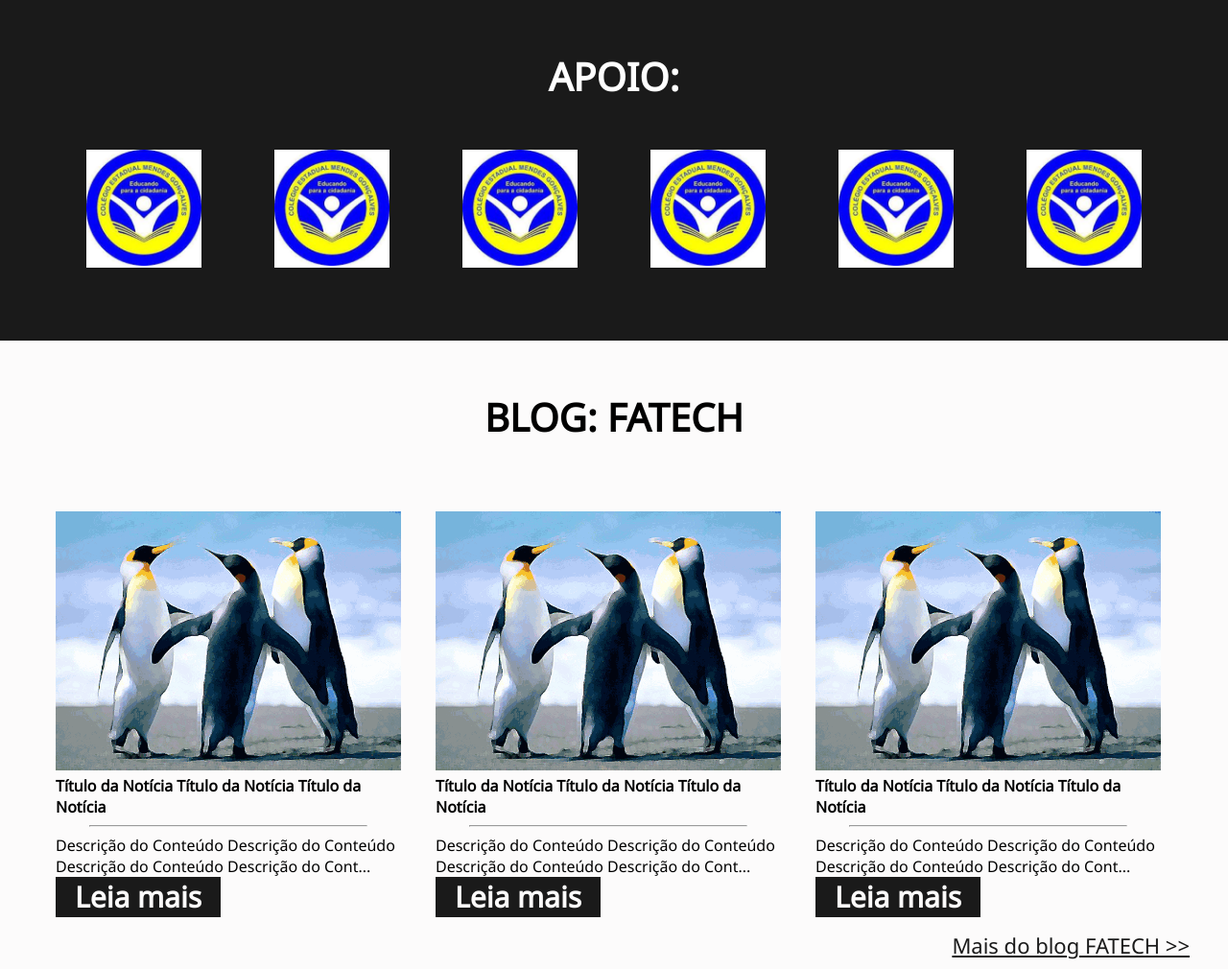
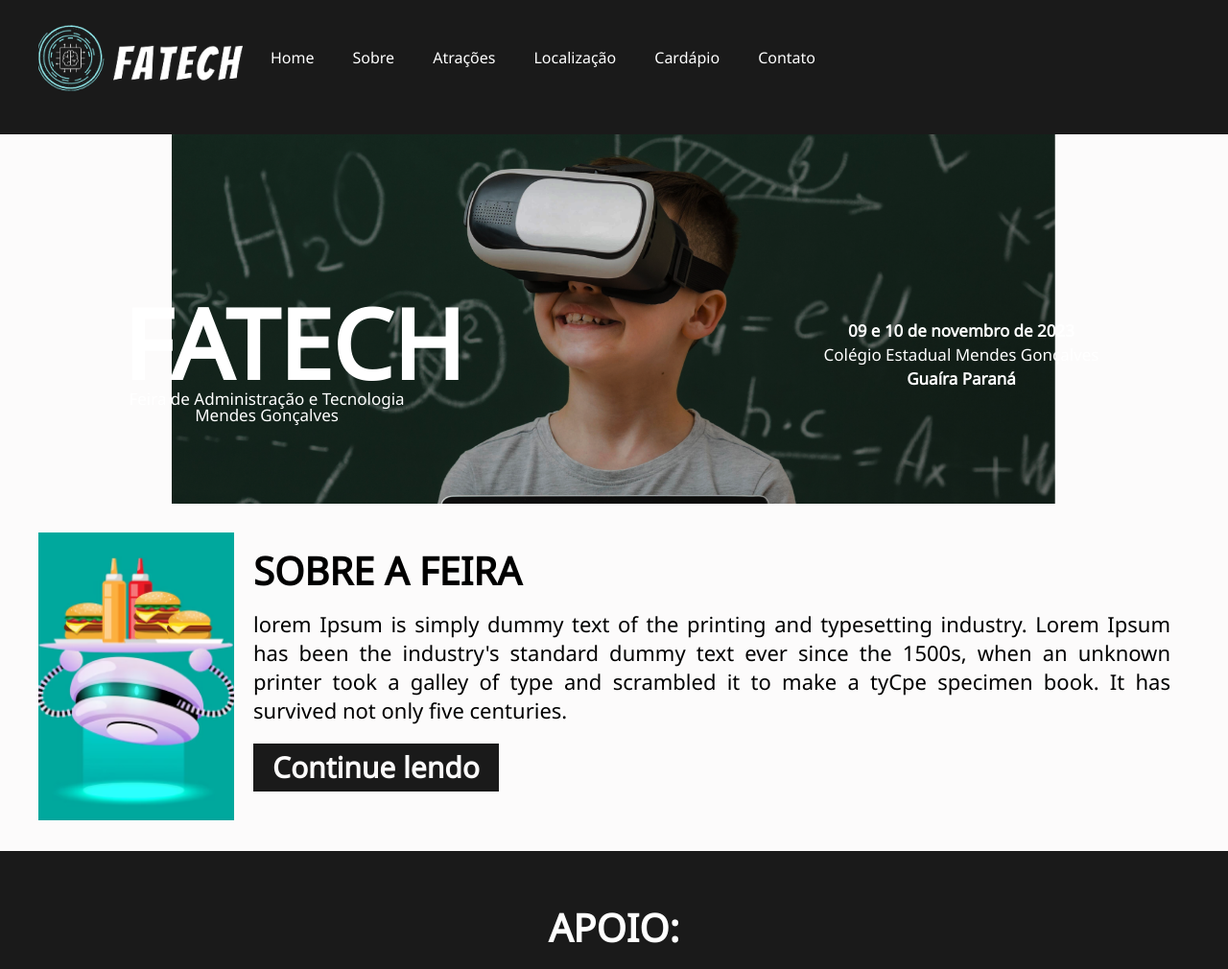
Before and after one commit to leosanfelice/fatech-2ds, a plain HTML site: page index.html in a window 1280 px wide. Shown: the top 1010 px of the page at 96% size. Drawn offline with Linux system fonts and the light colour scheme.

Commit message:
Add files via upload

```diff
--- a/css/style.css
+++ b/css/style.css
@@ -257,3 +257,94 @@ hr {
     color: #fff;
     padding: 40px 0;
 }
+section{
+    max-width: 1200px;
+    margin: 0 auto;
+}
+header{
+    background-color: #1a1a1a;
+    height: 120px;
+    padding: 10px;
+}
+header nav a {
+    color: #fff;
+    text-decoration: none;
+}
+header .logo{
+    float: left;
+}
+header nav ul li{
+    float: left;
+    margin: 20px;
+}
+ section{
+    margin: 0 auto;
+    width: 1200px;
+ }
+ header .logo img{
+    margin-top: 10px;
+ }
+header nav{
+    padding-top: 22px;
+}
+.background{
+    background-image: url(../img/home.png);
+    display: block;
+    width: 100%;
+    height: 385px;
+    content:"";
+    background-position: top center;
+    background-repeat: no-repeat;
+    z-index: -99;
+    background-attachment: fixed;
+    background-size: contain;
+}
+.slider{
+    position: relative;
+}
+.texto-dir, .texto-esq {
+    position: absolute;
+    top: 167px;
+    color: #fff;
+    width: 300px;
+    left: 10%;
+    text-align: center;
+    font-size: 17px;
+}
+.texto-esq{
+    right: 10%;
+    left: auto;
+    line-height: 25px;
+    padding-top: 25px;
+}
+.texto-esq b{
+    font-weight: 900;
+}
+.texto-dir h1{
+    font-size: 100px;
+    font-weight: 900;
+}
+.sobre .img,.sobre .titulo, .sobre p, .btnBlack{
+    float: left;
+}
+.sobre p{
+    width: calc(83% - 40px);
+    padding:  0 20px;
+    font-size: 22px;
+    line-height: 30px;
+    text-align: justify;
+}
+.sobre .img{
+    width: 17%;
+}
+.sobre .img img{
+    width: 100%;
+}
+.sobre{
+    padding-top: 30px;
+    padding-bottom: 30px;
+}
+.sobre .btnBlack{
+    margin-left: 20px;
+    margin-top: 20px;
+}
--- a/index.html
+++ b/index.html
@@ -12,6 +12,60 @@
 </head>
 
 <body>
+    <header>
+        <section>
+            <div class="logo">
+                <img src="img/fatech.png" alt="" srcset="">
+            </div>
+            <nav>
+                <ul>
+                    <li><a href="index.html">Home</a></li>
+                    <li><a href="sobre.html">Sobre</a></li>
+                    <li><a href="#atracoes">Atrações</a></li>
+                    <li><a href="#localizacao">Localização</a></li>
+                    <li><a href="#cardapio">Cardápio</a></li>
+                    <li><a href="contato.html">Contato</a></li>
+                </ul>
+            </nav>
+        </section>
+    </header>
+    <div class="slider">
+        <div class="banner">
+            <div class="texto-dir">
+                <h1>FATECH</h1>
+                <p>Feira de Administração e Tecnologia
+                    <br>Mendes Gonçalves
+                </p>
+            </div>
+            <div class="texto-esq">
+                <p>
+                    <b>09 e 10 de novembro de 2023</b>
+                    Colégio Estadual Mendes Gonçalves
+                    <b>Guaíra Paraná</b>
+                </p>
+            </div>
+            <div class="background"></div>
+        </div>
+    </div>
+    <div class="sobre">
+        <section>
+            <div class="img">
+                <img src="img/sobre.png" alt="" srcset="">
+            </div>
+            <h2 class="titulo">
+                SOBRE A FEIRA
+            </h2>
+            <p class="sobre">
+
+                lorem Ipsum is simply dummy text of the printing and typesetting industry. Lorem Ipsum has been the
+                industry's standard dummy text ever since the 1500s, when an unknown printer took a galley of type and
+                scrambled it to make a tyCpe specimen book. It has survived not only five centuries.
+            </p>
+            <div class="btnBlack">Continue lendo</div>
+            <div class="both"></div>
+        </section>
+    </div>
+
     <div class="apoio">
         <section class="center">
             <h2 class="titulo">APOIO:</h2>
```
Also changed, not shown: img/fatech.png (added), img/home.png (added), img/sobre.png (added).
